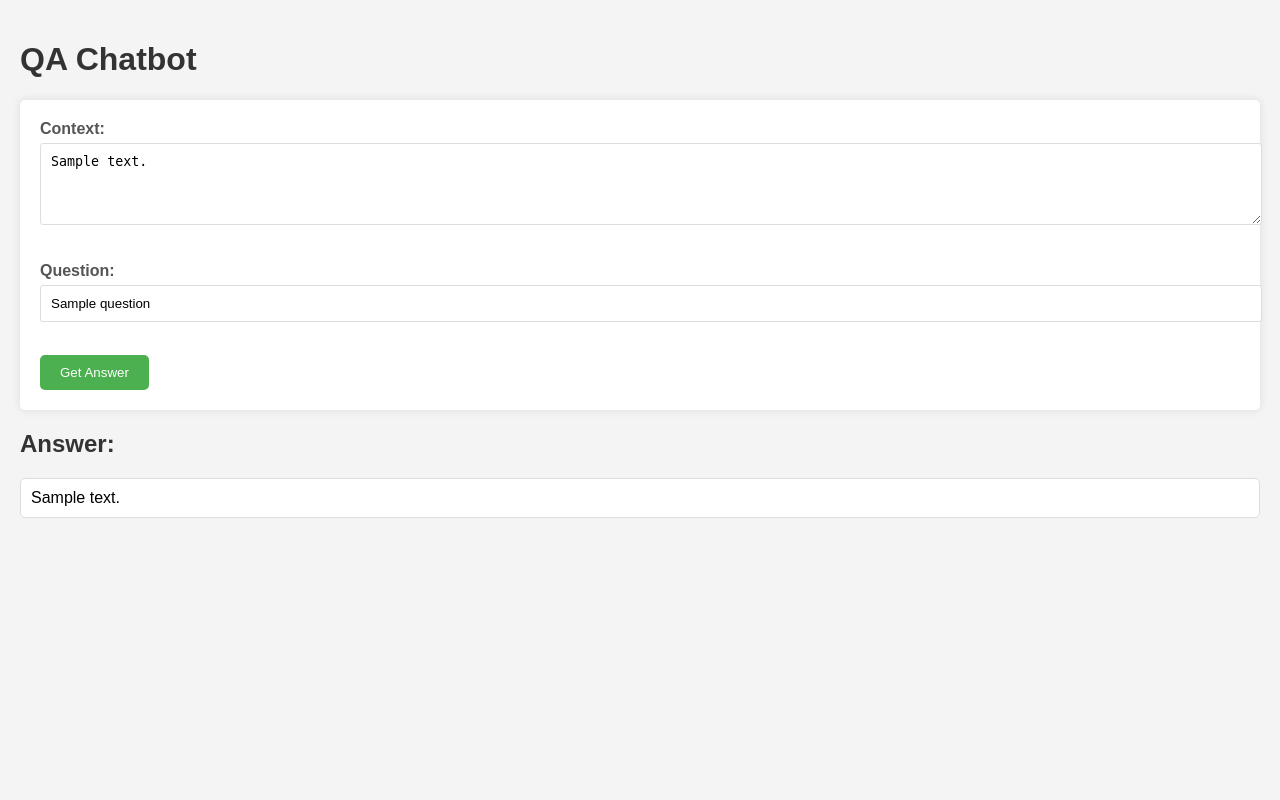
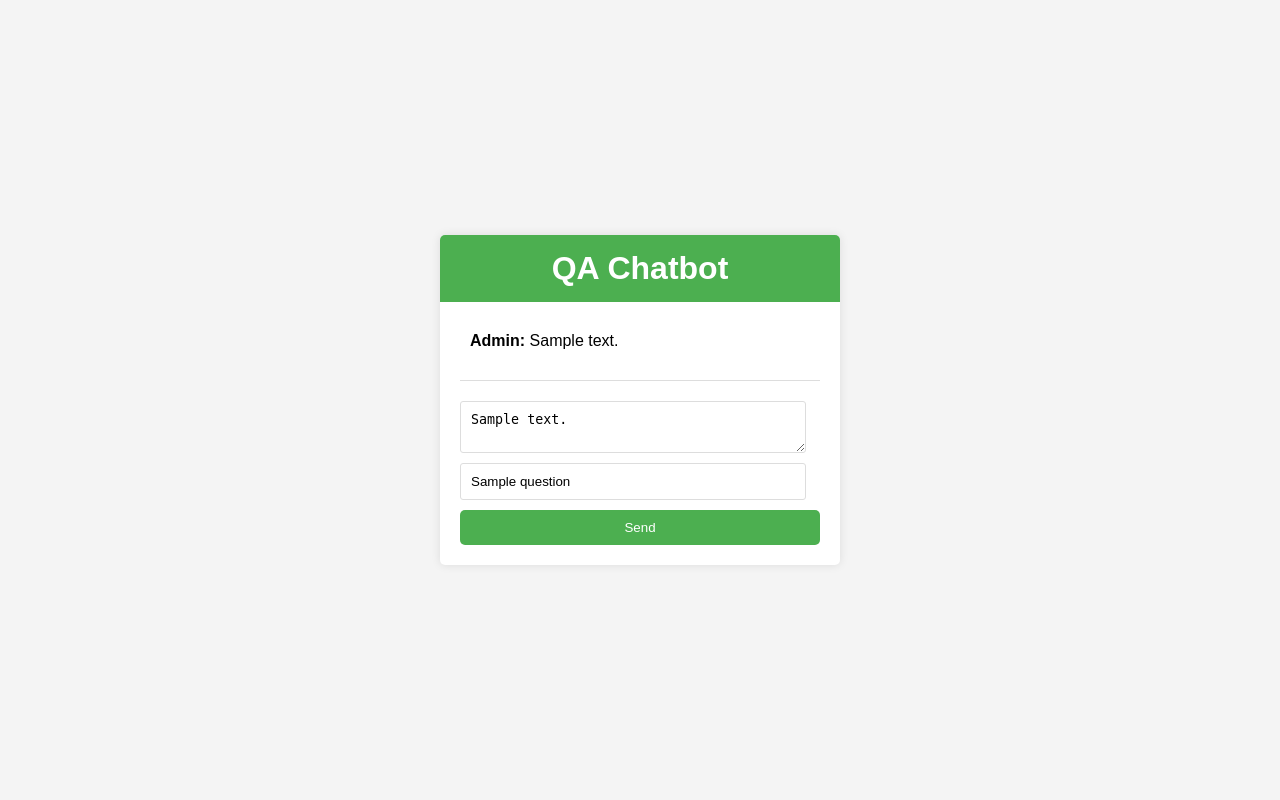
Before and after one commit to tranquagminh/FPT_Model, a Flask app: template templates/index.html in a window 1280 px wide. Run offline with Flask 3, Linux system fonts and the light colour scheme; the template is opened without the code that fills it: most values are stand-ins (such as "Sample title", 1, 10 or a date in 2020).

Commit message:
"Update chatbot"

```diff
--- a/app.py
+++ b/app.py
@@ -2,15 +2,21 @@ from flask import Flask, request, render_template
 from chatbot_model.model import QAModel
 
 app = Flask(__name__)
+chat_history = []
 model = QAModel("Fsoft-AIC/videberta-base")
 
 @app.route("/", methods=["GET", "POST"])
 def index():
     if request.method == "POST":
-        question = request.form["question"]
-        context = request.form["context"]
+        context = request.form.get("context", "")
+        question = request.form.get("question", "")
         answer = model.get_answer(question, context)
-        return render_template("index.html", question=question, context=context, answer=answer)
+        print(context)
+        if question:
+            chat_history.append({"role": "user", "text": question})
+        if answer:
+            chat_history.append({"role": "bot", "text": answer})
+        return render_template("index.html", chat_history=chat_history, context=context, question=question)
     return render_template("index.html")
 
 if __name__ == "__main__":
--- a/static/css/style.css
+++ b/static/css/style.css
@@ -1,30 +1,77 @@
+
 body {
     font-family: Arial, sans-serif;
     background-color: #f4f4f4;
+    display: flex;
+    justify-content: center;
+    align-items: center;
+    height: 100vh;
     margin: 0;
+    padding: 0;
+}
+
+.chat-container {
+    width: 400px;
+    max-width: 100%;
+    background-color: #fff;
+    border-radius: 5px;
+    box-shadow: 0 0 10px rgba(0, 0, 0, 0.1);
+    overflow: hidden;
+}
+
+h1 {
+    margin: 0;
+    padding: 15px;
+    background-color: #4CAF50;
+    color: white;
+    text-align: center;
+}
+
+.chat-box {
     padding: 20px;
 }
-h1 {
-    color: #333;
+
+.chat-log {
+    max-height: 300px;
+    overflow-y: auto;
+    margin-bottom: 20px;
+    border-bottom: 1px solid #ddd;
+    padding-bottom: 10px;
 }
+
+.chat-message {
+    padding: 10px;
+    margin-bottom: 10px;
+    border-radius: 5px;
+    max-width: 80%;
+    word-wrap: break-word;
+}
+
+.chat-message.user {
+    background-color: #e1ffc7;
+    text-align: right;
+    margin-left: auto;
+}
+
+.chat-message.bot {
+    background-color: #f1f1f1;
+    text-align: left;
+    margin-right: auto;
+}
+
 form {
-    background-color: #fff;
-    padding: 20px;
-    border-radius: 5px;
-    box-shadow: 0 0 10px rgba(0, 0, 0, 0.1);
+    display: flex;
+    flex-direction: column;
 }
-label {
-    font-weight: bold;
-    color: #555;
-}
+
 textarea, input[type="text"] {
-    width: 100%;
+    width: 90%;
     padding: 10px;
-    margin-top: 5px;
-    margin-bottom: 15px;
+    margin-bottom: 10px;
     border: 1px solid #ddd;
     border-radius: 3px;
 }
+
 input[type="submit"] {
     background-color: #4CAF50;
     color: white;
@@ -33,15 +80,7 @@ input[type="submit"] {
     border-radius: 5px;
     cursor: pointer;
 }
+
 input[type="submit"]:hover {
     background-color: #45a049;
 }
-h2 {
-    color: #333;
-}
-p {
-    background-color: #fff;
-    padding: 10px;
-    border-radius: 5px;
-    border: 1px solid #ddd;
-}
--- a/templates/index.html
+++ b/templates/index.html
@@ -5,18 +5,22 @@
     <link rel="stylesheet" type="text/css" href="static/css/style.css">
 </head>
 <body>
-    <h1>QA Chatbot</h1>
-    <form method="post">
-        <label for="context">Context:</label><br>
-        <textarea id="context" name="context" rows="4" cols="50">{{ context }}</textarea><br><br>
-        <label for="question">Question:</label><br>
-        <input type="text" id="question" name="question" value="{{ question }}"><br><br>
-        <input type="submit" value="Get Answer">
-    </form>
-
-    {% if answer %}
-    <h2>Answer:</h2>
-    <p>{{ answer }}</p>
-    {% endif %}
+    <div class="chat-container">
+        <h1>QA Chatbot</h1>
+        <div class="chat-box">
+            <div class="chat-log" id="chat-log">
+                {% for message in chat_history %}
+                    <div class="chat-message {{ message.role }}">
+                        <strong>{{ message.role | capitalize }}:</strong> {{ message.text }}
+                    </div>
+                {% endfor %}
+            </div>
+            <form method="post">
+                <textarea id="context" name="context" placeholder="Enter context..." rows="2">{{ context }}</textarea>
+                <input type="text" id="question" name="question" placeholder="Enter your question..." value="{{ question }}">
+                <input type="submit" value="Send">
+            </form>
+        </div>
+    </div>
 </body>
 </html>
```
